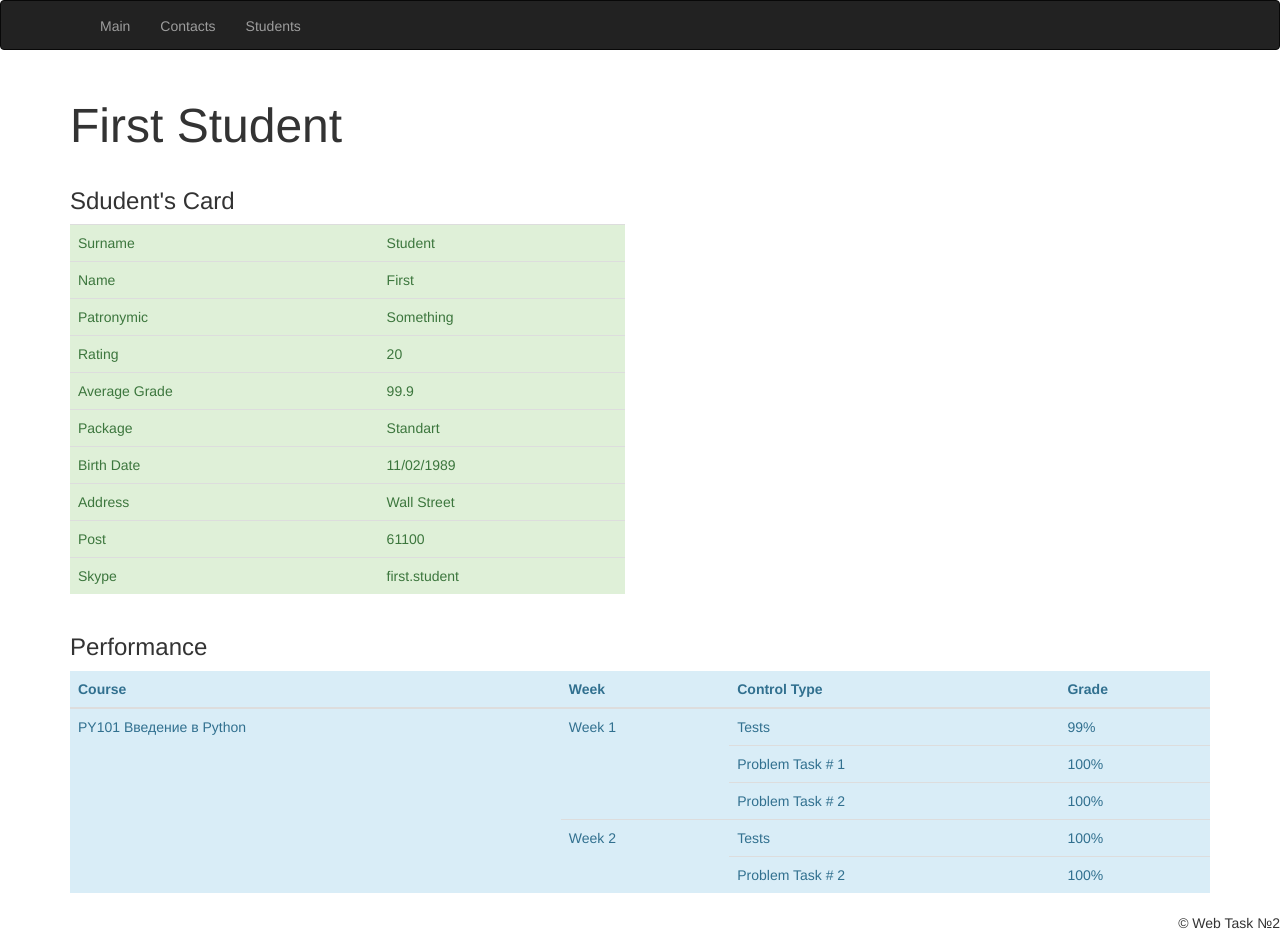
After one commit to ooniversity/ooniversity_django_courses_nix, a Python web app: template templates/student_detail.html in a window 1280 px wide. The commit adds this page. Run offline with Jinja, Linux system fonts and the light colour scheme; the template is opened without the code that fills it, so the values that code supplies are empty.

Commit message:
Second Task

```diff
--- a/templates/contact.html
+++ b/templates/contact.html
@@ -21,6 +21,7 @@
                 <ul class="nav navbar-nav">
                     <li><a href="index.html">Main</a></li>
                     <li><a href="contact.html">Contacts</a></li>
+                    <li><a href="student_list.html">Students</a></li>
                 </ul>
             </div>
         </div>
--- a/templates/index.html
+++ b/templates/index.html
@@ -16,6 +16,7 @@
             <ul class="nav navbar-nav">
                 <li><a href="index.html">Main</a></li>
                 <li><a href="contact.html">Contacts</a></li>
+                <li><a href="student_list.html">Students</a></li>
             </ul>
         </div>
     </div>
@@ -23,8 +24,8 @@
 <div class="bursa-content">
     <div class="container">
         <div class="row">
-            <h1 class="text-center bursa-title">PyBursa Course Description</h1>
-            <h4 class="text-left bursa-contents">Python Program</h4>
+            <h1 class="text-center bursa-title">Description</h1>
+            <h4 class="text-left bursa-contents">Program</h4>
             <p class="bursa-description">Django Week 1. HTML, CSS, Bootstrap</p>
         </div>
     </div>
--- /dev/null
+++ b/templates/student_detail.html
@@ -0,0 +1,123 @@
+<!DOCTYPE html>
+<html lang="en">
+
+<head>
+    <meta charset="utf-8">
+    <meta name="viewport" content="width=device-width, initial-scale=1">
+    <meta http-equiv="X-UA-Compatible" content="IE=edge">
+    <title>Raccoon Student Detail</title>
+    <link rel="stylesheet" href="../static/css/bootstrap.min.css">
+    <link rel="stylesheet" href="../static/css/style.css">
+</head>
+<body>
+    <nav class="navbar navbar-inverse bursa-navbar">
+        <div class="container">
+            <div class="collapse navbar-collapse">
+                <ul class="nav navbar-nav">
+                    <li><a href="index.html">Main</a></li>
+                    <li><a href="contact.html">Contacts</a></li>
+                    <li><a href="student_list.html">Students</a></li>
+                </ul>
+            </div>
+        </div>
+    </nav>
+    <div class="container">
+        <div class="row">
+            <div class="col-md-12">
+                <h1>First Student</h1>
+            </div>
+        </div>
+        <div class="row">
+            <div class="col-md-6">
+                <h3>Sdudent's Card</h3>
+                   <table class="table alert-success">
+                      <tr>
+                         <td>Surname</td>
+                         <td>Student</td>
+                      </tr>
+                       <tr>
+                           <td>Name</td>
+                           <td>First</td>
+                       </tr>
+                       <tr>
+                          <td>Patronymic</td>
+                          <td>Something</td>
+                       </tr>
+                       <tr>
+                          <td>Rating</td>
+                          <td>20</td>
+                       </tr>
+                       <tr>
+                           <td>Average Grade</td>
+                           <td>99.9</td>
+                       </tr>
+                       <tr>
+                           <td>Package</td>
+                           <td>Standart</td>
+                       </tr>
+                       <tr>
+                           <td>Birth Date</td>
+                           <td>11/02/1989</td>
+                       </tr>
+                       <tr>
+                           <td>Address</td>
+                           <td>Wall Street</td>
+                       </tr>
+                       <tr>
+                           <td>Post</td>
+                           <td>61100</td>
+                       </tr>
+                       <tr>
+                           <td>Skype</td>
+                           <td>first.student</td>
+                       </tr>
+                   </table>
+            </div>
+        </div>
+    <div class="row">
+        <div class="col-md-12">
+            <h3>Performance</h3>
+                <table class="table alert-info">
+                    <thead>
+                        <th>Course</th>
+                        <th>Week</th>
+                        <th>Control Type</th>
+                        <th>Grade</th>
+                    </thead>
+                        <tbody>
+                        <tr>
+                            <td rowspan="5">PY101 Введение в Python</td>
+                            <td rowspan="3">Week 1</td>
+                            <td>Tests</td>
+                            <td>99%</td>
+                        </tr>
+                        <tr>
+                            <td>Problem Task # 1</td>
+                            <td>100%</td>
+                        </tr>
+                        <tr>
+                            <td>Problem Task # 2</td>
+                            <td>100%</td>
+                        </tr>
+                        <tr>
+                            <td rowspan="2">Week 2</td>
+                            <td>Tests</td>
+                            <td>100%</td>
+                        </tr>
+                        <tr>
+                            <td>Problem Task # 2</td>
+                            <td>100%</td>
+                        </tr>
+                        </tbody>
+                </table>
+            </div>
+        </div>
+    </div>
+    <footer class="bursa-footer">
+        <div class="container-footer">
+            <p class="text-right copyright">&copy; Web Task №2</p>
+        </div>
+    </footer>
+    <script src="../static/js/bootstrap.min.js"></script>
+</body>
+</html>
```
Also changed, not shown: templates/student_list.html (added, +86 -0 lines), static/images/мой-сосед-тоторо-Миядзаки-Anime-art-1719860.jpeg (added).
